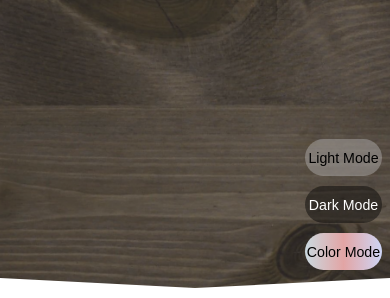
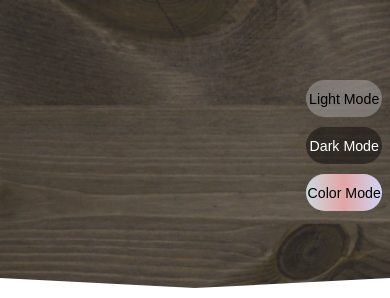
Before and after one commit to amorse25/adammorse, a website: page index.html in a window 390 px wide. Shown: the part 546-844 px from the top of the page. Drawn offline with nearby package versions, Linux system fonts and the light colour scheme.

Commit message:
Update CSS

```diff
--- a/index.css
+++ b/index.css
@@ -44,7 +44,7 @@ body {
     padding-right: 43px;
 }
 .theme {
-    width: 5.425em;
+    width: 5.325em;
     height: 2.6125em;
     cursor: pointer;
     font-size: 0.8875em;
@@ -675,7 +675,7 @@ nav ul li a:hover:after {
         padding: 3px 3px;
     }
     .theme-container {
-        height: 20vh;
+        height: 27vh;
         bottom: 0;
         padding: 0px;
     }
```
